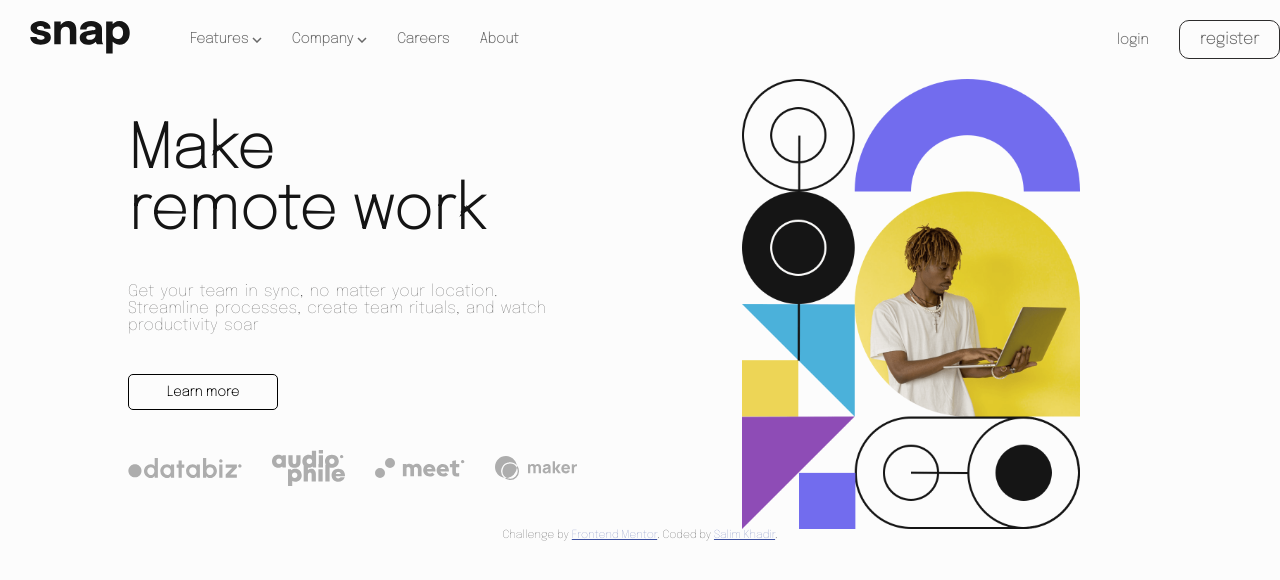
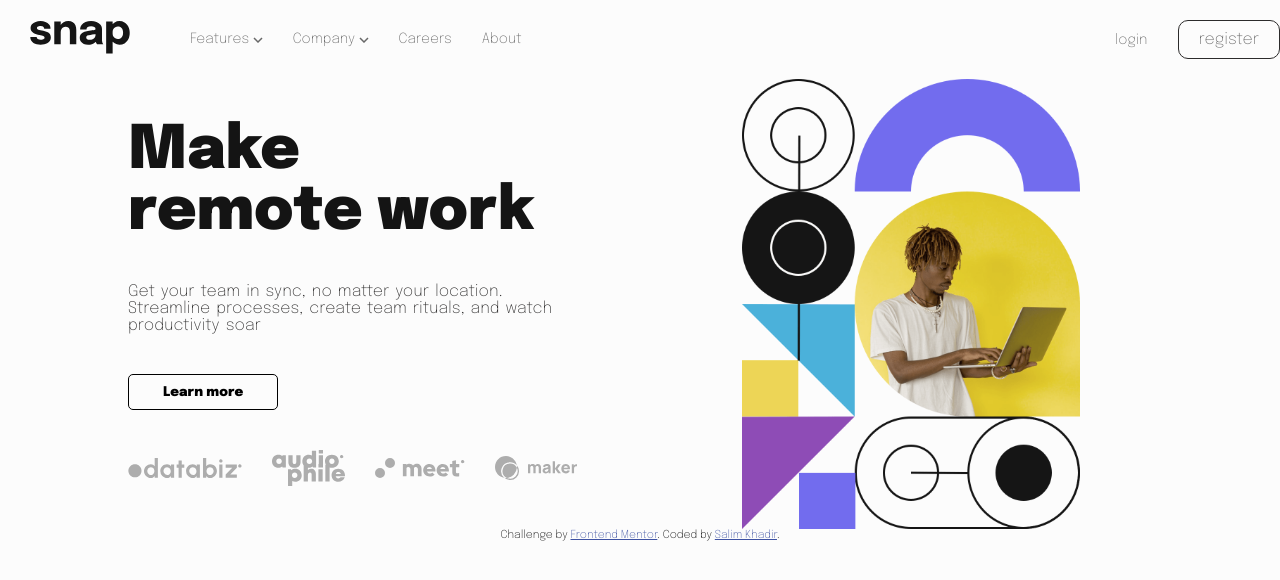
Before and after one commit to SalimKH5/Intro-section-with-dropdown-navigation, a plain HTML site: page index.html in a window 1280 px wide. Drawn offline with Linux system fonts and the light colour scheme.

Commit message:
Update index.css

```diff
--- a/index.css
+++ b/index.css
@@ -1,7 +1,8 @@
 
-@import url('https://fonts.googleapis.com/css2?family=Alata&family=Epilogue:wght@100&family=Josefin+Sans:ital,wght@0,100;0,200;1,100&family=Poppins:ital,wght@0,100;0,200;0,300;0,400;0,500;0,600;0,800;0,900;1,100;1,200;1,300;1,400;1,500;1,600;1,700;1,800;1,900&display=swap');
-*{
-    padding:0;
+@import url('https://fonts.googleapis.com/css2?family=Alata&family=Epilogue:ital,wght@0,100;0,200;0,900;1,100;1,600;1,700&family=Josefin+Sans:ital,wght@0,100;0,200;1,100&family=Poppins:ital,wght@0,100;0,200;0,300;0,400;0,500;0,600;0,800;0,900;1,100;1,200;1,300;1,400;1,500;1,600;1,700;1,800;1,900&display=swap');
+
+
+*{   padding:0;
     margin:0;
     box-sizing: border-box;
     font-family: 'Epilogue', sans-serif
@@ -92,7 +93,7 @@ body{
     cursor: pointer;
     color: rgba(69, 69, 69, 0.8);
     font-size: 14px;
-    font-weight: bold;
+    font-weight: 500;
 }
 
 
@@ -109,7 +110,7 @@ body{
     border: 1px solid  hsl(0, 1%, 17%);
     border-radius: 10px;
     cursor: pointer;
-    font-weight: bold;
+    font-weight: 500;
 }
 
 
```
